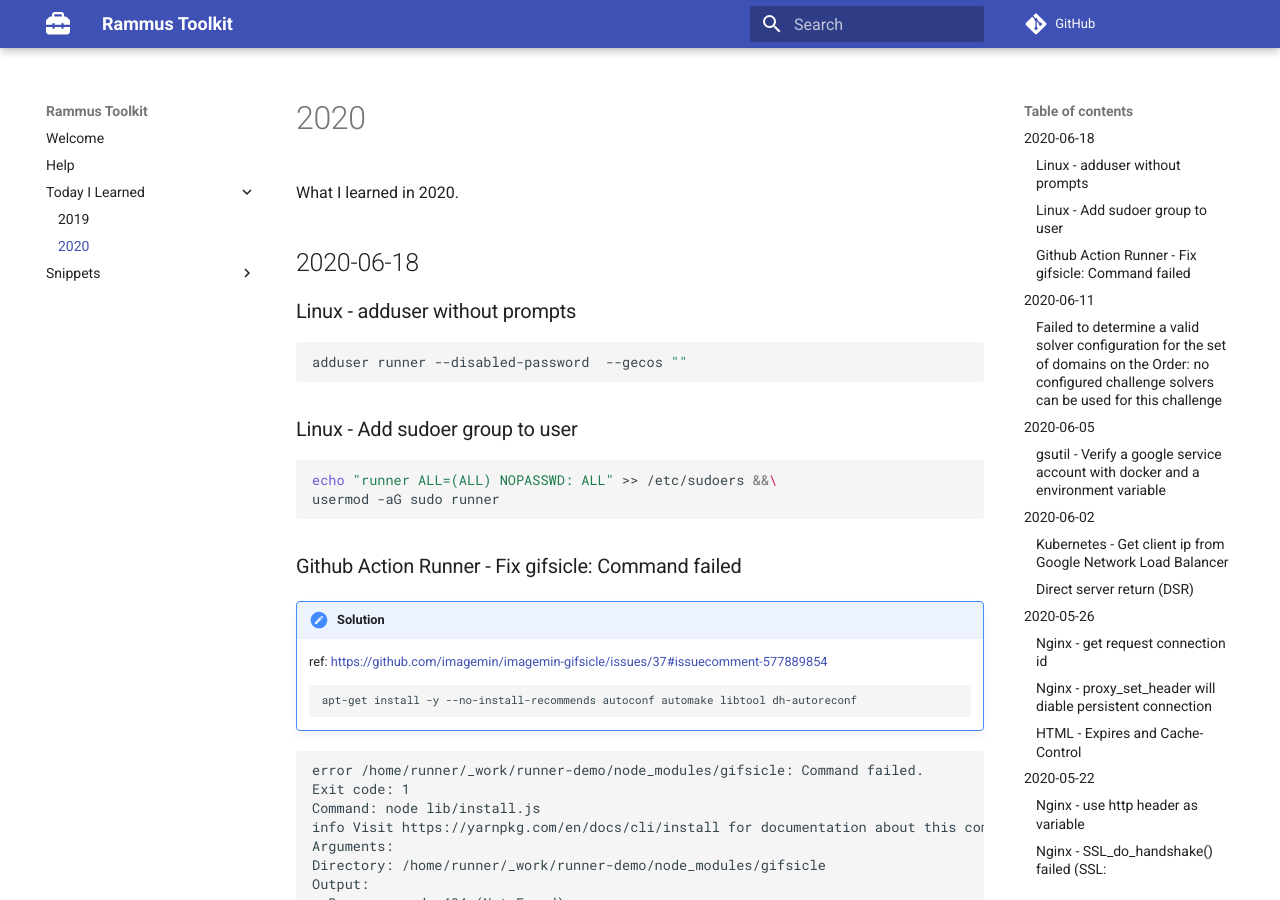
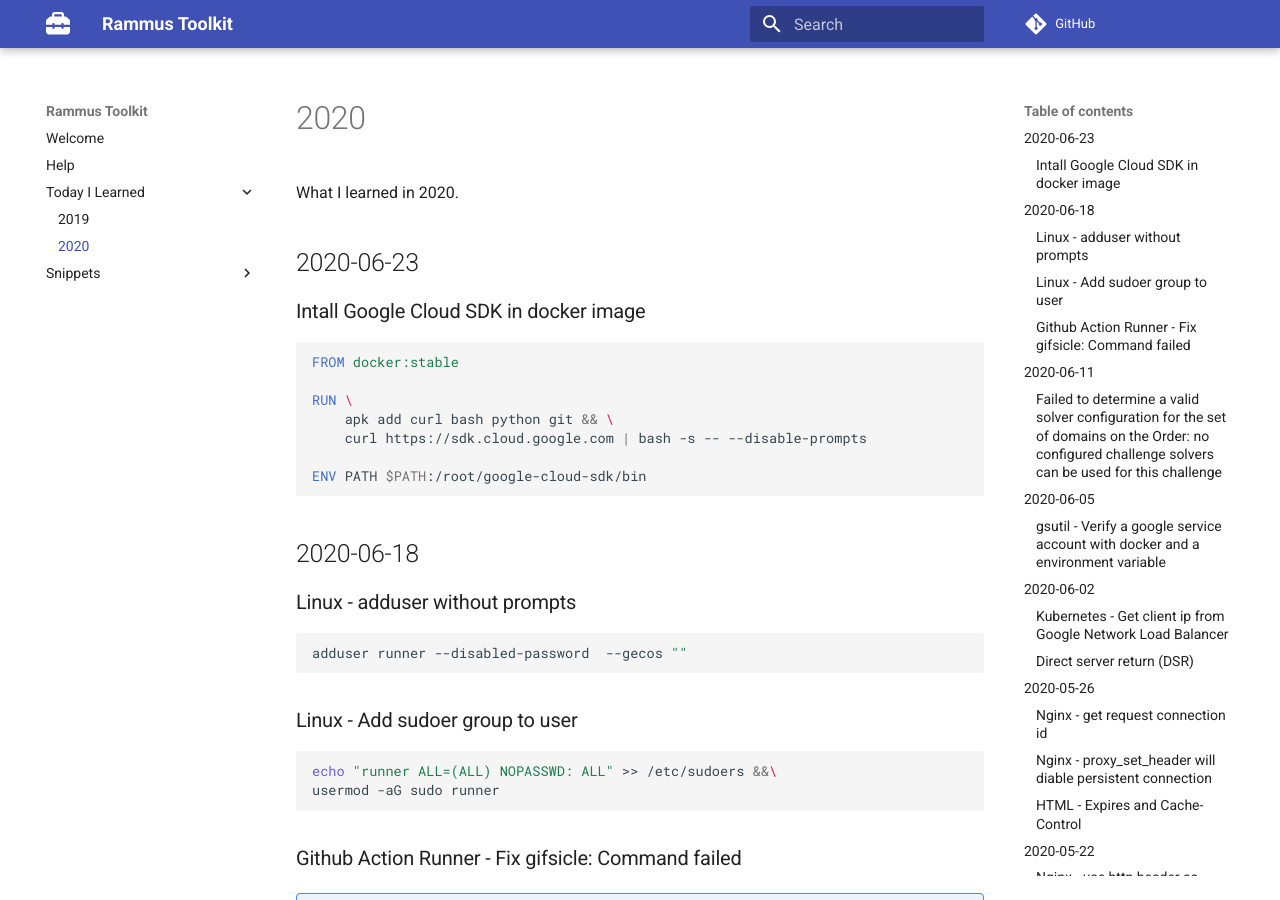
Before and after one commit to RammusXu/toolkit, an MkDocs documentation site: the page built from docs/Today-I-Learned/2020.md, in a window 1280 px wide and 900 px high. Built offline with MkDocs 1.6.1 and Material for MkDocs 9.7.7, drawn with Linux system fonts in a browser that asks for light colours; comment, search, counter and statistics services are not loaded; some of the changed text lies outside the part shown.

Commit message:
Intall Google Cloud SDK in docker image

````diff
--- a/docs/Today-I-Learned/2020.md
+++ b/docs/Today-I-Learned/2020.md
@@ -1,5 +1,18 @@
 
 What I learned in 2020.
+## 2020-06-23
+### Intall Google Cloud SDK in docker image
+
+```dockerfile
+FROM docker:stable
+
+RUN \
+    apk add curl bash python git && \
+    curl https://sdk.cloud.google.com | bash -s -- --disable-prompts
+
+ENV PATH $PATH:/root/google-cloud-sdk/bin
+```
+
 ## 2020-06-18
 ### Linux - adduser without prompts
 ```bash
````
